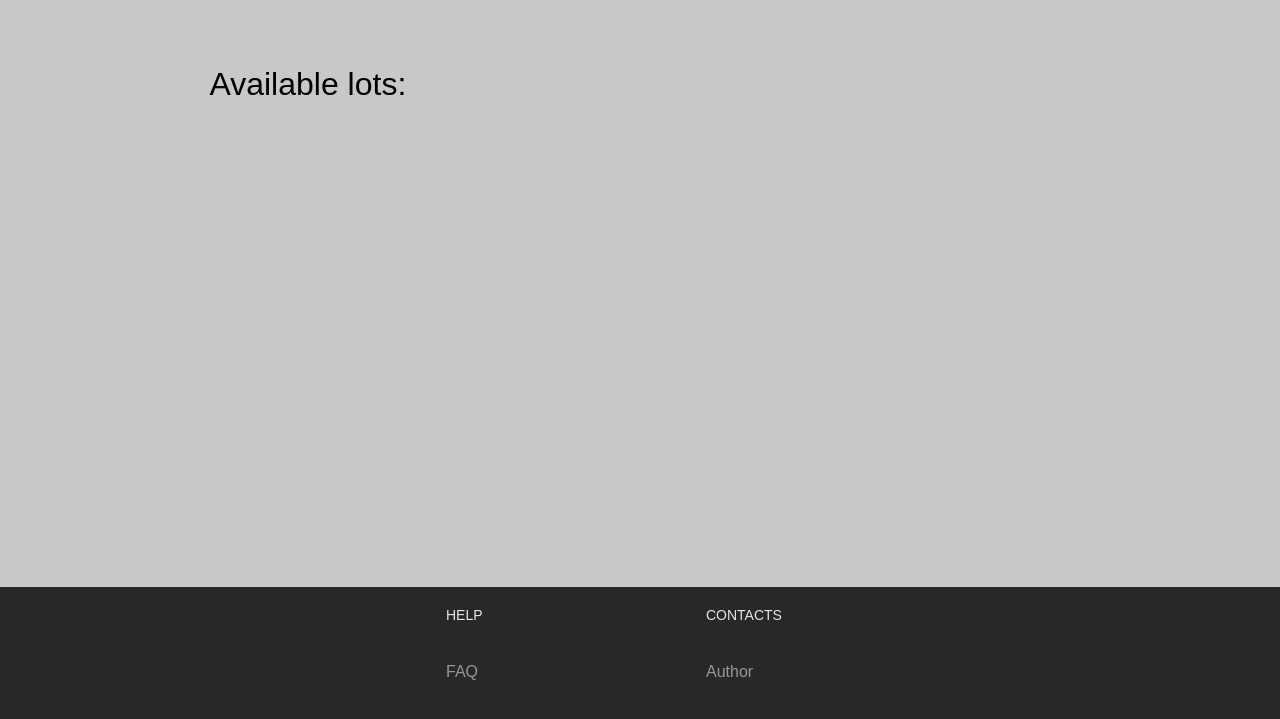
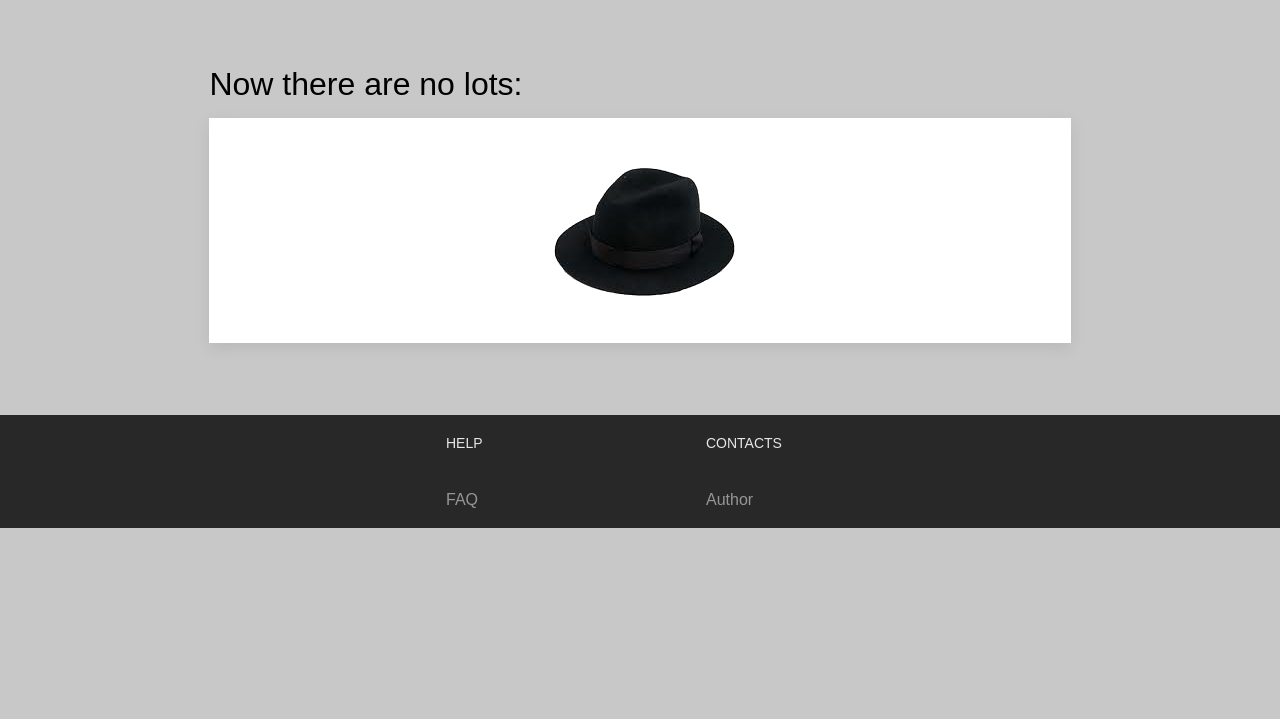
Before and after one commit to Gliger13/auction_site, a Django app: page /lots/page/ in a window 1280 px wide. Shown: the part 80-799 px from the top of the page. Run offline with Django 3.2, Linux system fonts and the light colour scheme; data that the repository does not hold is empty; some libraries are stand-ins or nearby versions.

Commit message:
Lots: handle situations when there are no lots

```diff
--- a/auction/static/css/lots/page.css
+++ b/auction/static/css/lots/page.css
@@ -41,3 +41,10 @@
     font-size: 110%;
     color: rgb(25, 25, 25)
 }
+
+.no_lots_image {
+    max-width: 100%;
+    margin-left: auto;
+    margin-right: auto;
+    display: block;
+}
--- a/auction/templates/lots/page.html
+++ b/auction/templates/lots/page.html
@@ -16,11 +16,26 @@
 {% block app %}
 
 <div class="page">
-    <div class="lots_title lot_wrapper">
-        Available lots:
-    </div>
-    {% for lot in lots %}
     <div class="lot_wrapper">
+
+        {% if not lots %}
+
+        <div class="lots_title">
+            Now there are no lots:
+        </div>
+        <div class="uk-card uk-card-default uk-width-1-1@m">
+            <img class="no_lots_image" src="{% static 'images/lots/no_lots.png' %}">
+        </div>
+
+        {% else %}
+
+        <div class="lots_title lot_wrapper">
+            Available lots:
+        </div>
+
+        {% endif %}
+
+        {% for lot in lots %}
         <div class="uk-card uk-card-default uk-width-1-1@m">
             <div class="lot_card">
                 <div class="uk-card-header">
```
Also changed, not shown: auction/static/images/lots/no_lots.png (added).
